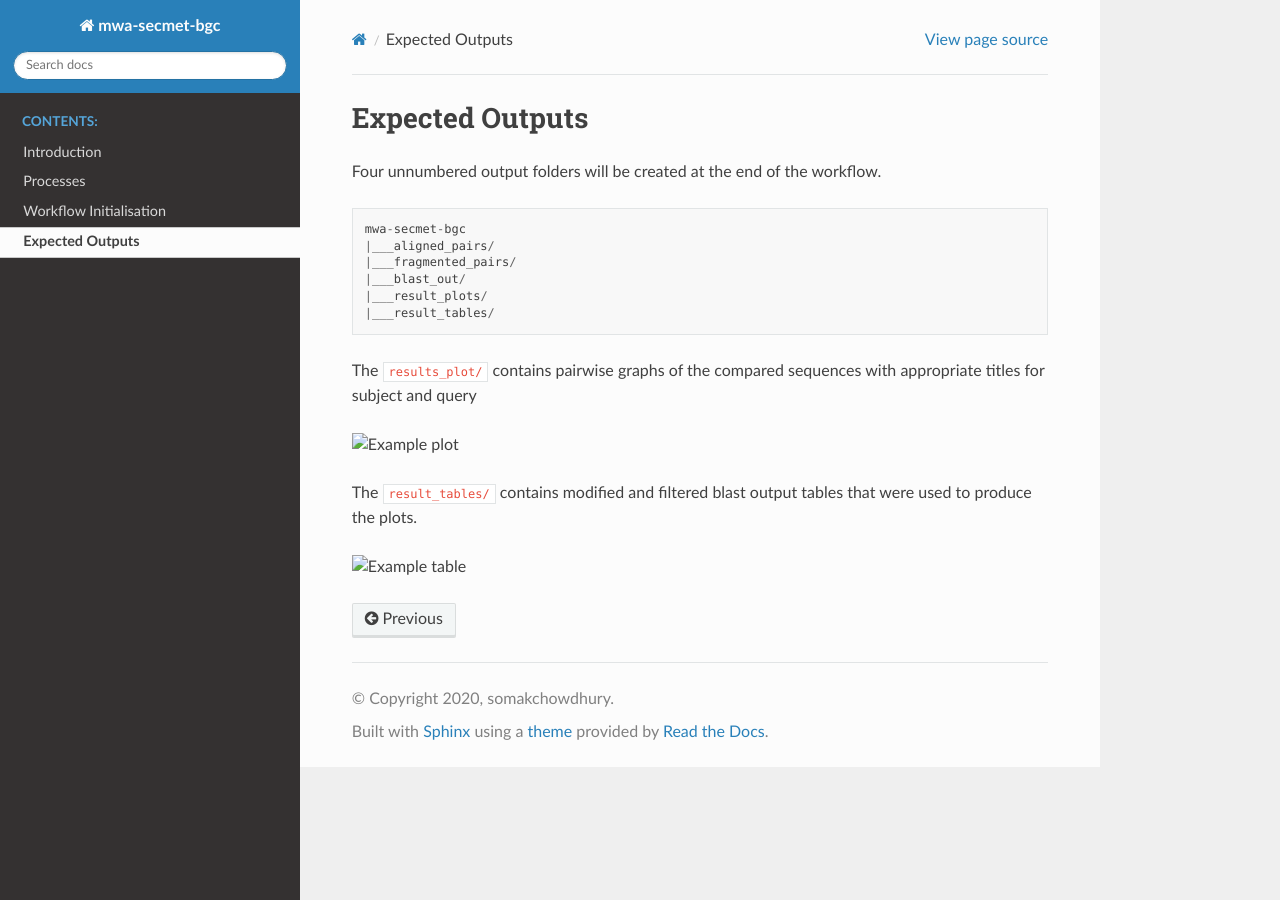
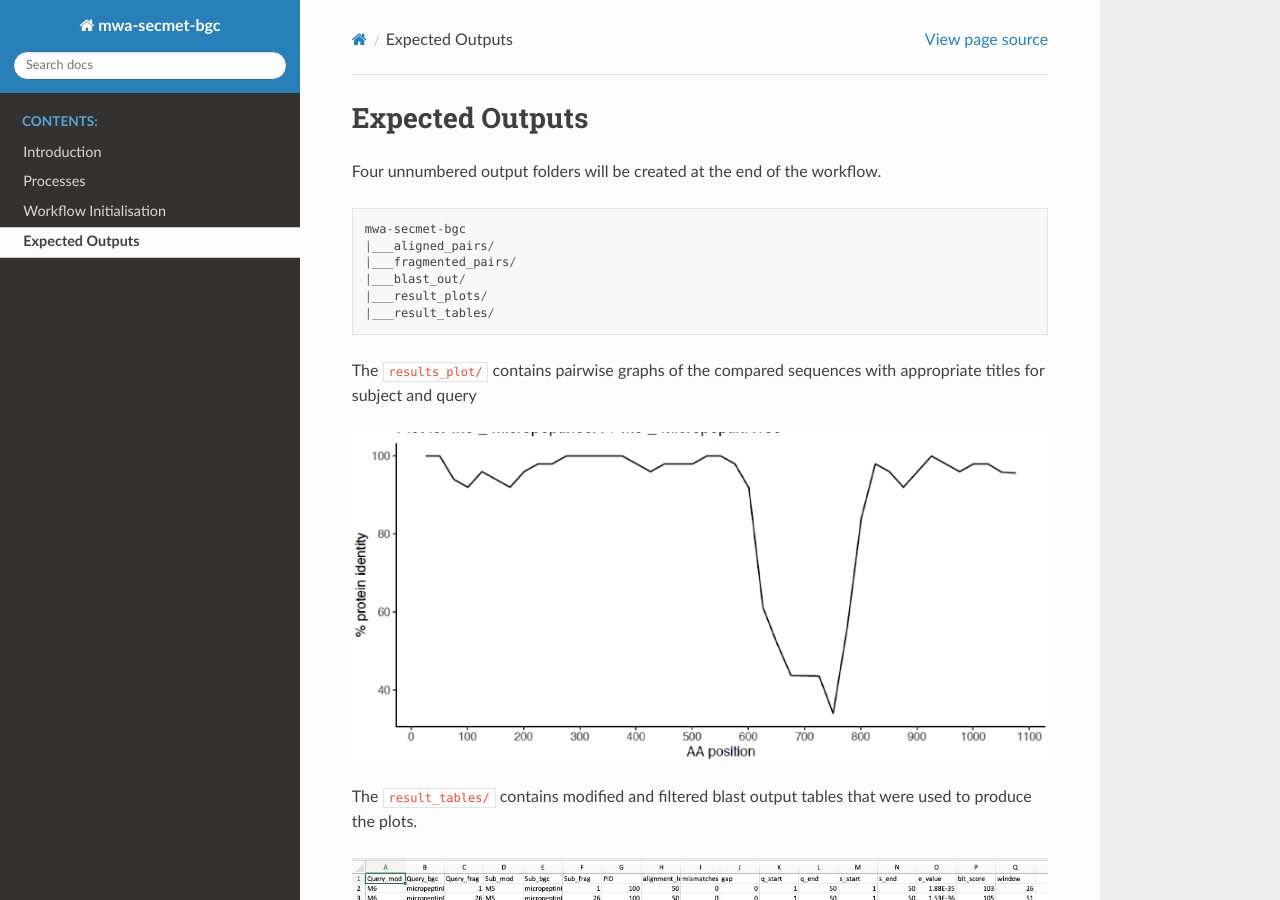
Before and after one commit to somakchowdhury/mwa-secmet-bgc, a Sphinx documentation site: the page built from docs/Outputs.md, in a window 1280 px wide and 900 px high. Built offline with Sphinx 7.4.7 and the Read the Docs theme 2.0.0, drawn with Linux system fonts in a browser that asks for light colours.

Commit message:
added images example output

```diff
--- a/docs/Outputs.md
+++ b/docs/Outputs.md
@@ -13,8 +13,8 @@ mwa-secmet-bgc
 
 The `results_plot/` contains pairwise graphs of the compared sequences with appropriate titles for subject and query
 
-![Example plot](../imgs/plot.png)
+![Example plot](https://github.com/somakchowdhury/mwa-secmet-bgc/blob/master/docs/imgs/plot.png)
 
 The `result_tables/` contains modified and filtered blast output tables that were used to produce the plots.
 
-![Example table](../imgs/table.png)
+![Example table](https://github.com/somakchowdhury/mwa-secmet-bgc/blob/master/docs/imgs/table.png)
```
